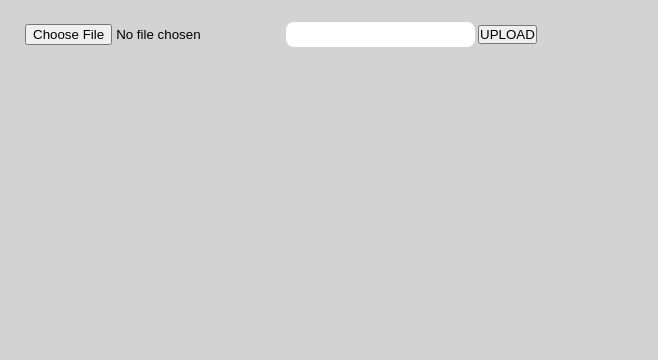
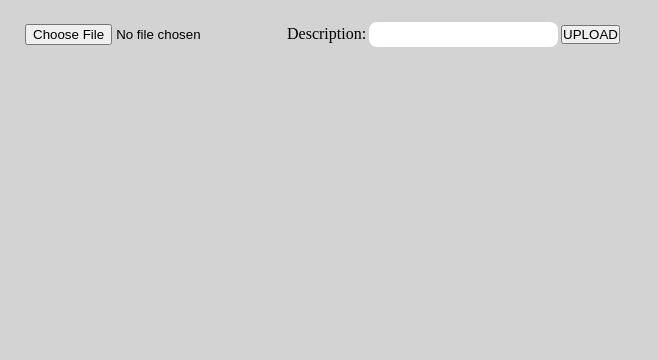
Before and after one commit to JohanGeorge/Major-Project-SDD, a PHP site: page /index.php in a window 1280 px wide. Shown: the part 60-420 px from the top of the page, without its empty margins (0-658 px from the left). Run offline with PHP 8.4, Linux system fonts and the light colour scheme; the visitor is signed in with stand-in values (Sample User, id 1); data that the repository does not hold is empty.

Commit message:
Update index.php

```diff
--- a/index.php
+++ b/index.php
@@ -12,11 +12,14 @@
 		echo '<div class="upload">
 				<form action="upload.php" method="POST" enctype="multipart/form-data">
 				<input type="file" name="file" >
+				Description:
 				<input type="text" name="description" >
 				<button type="submit" name="submit">UPLOAD</button>
 				</form></div>';
 	}
-
+?>
+<div class="stream">
+	<?php
 	$sql = "SELECT filedestination,description FROM filedestinations ORDER BY id DESC";
 	$query = mysqli_query($conn, $sql);
 	if(mysqli_query($conn, $sql)){
@@ -29,8 +32,8 @@
 	}else{
 		echo "Error displaying image";
 		}
-?>
-	<div class='footer'>Email: newsletter@gmail.com</div>
-
+	?>
+</div>
+<div class='footer'>Email: newsletter@gmail.com</div>
 </body>
 </html>
```
